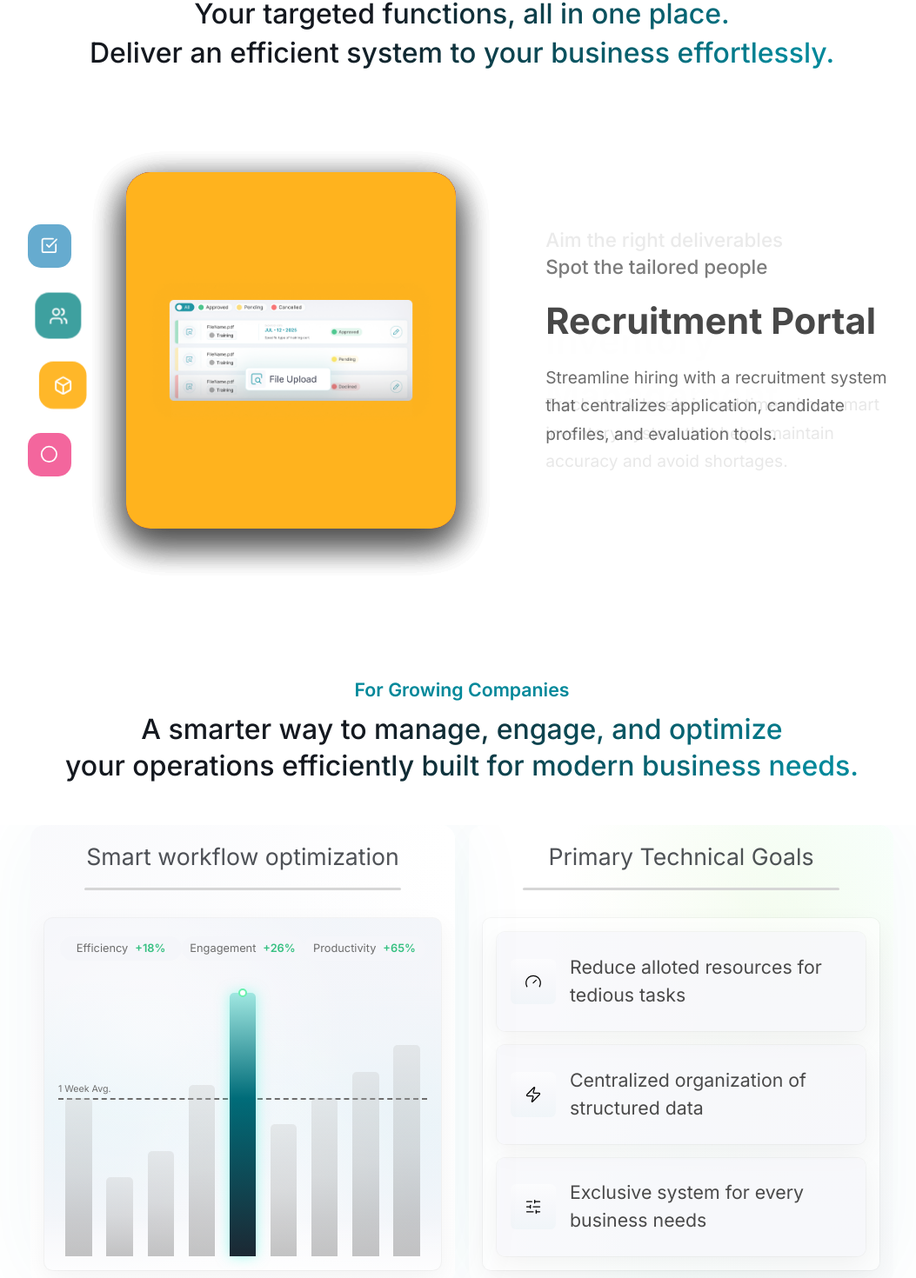
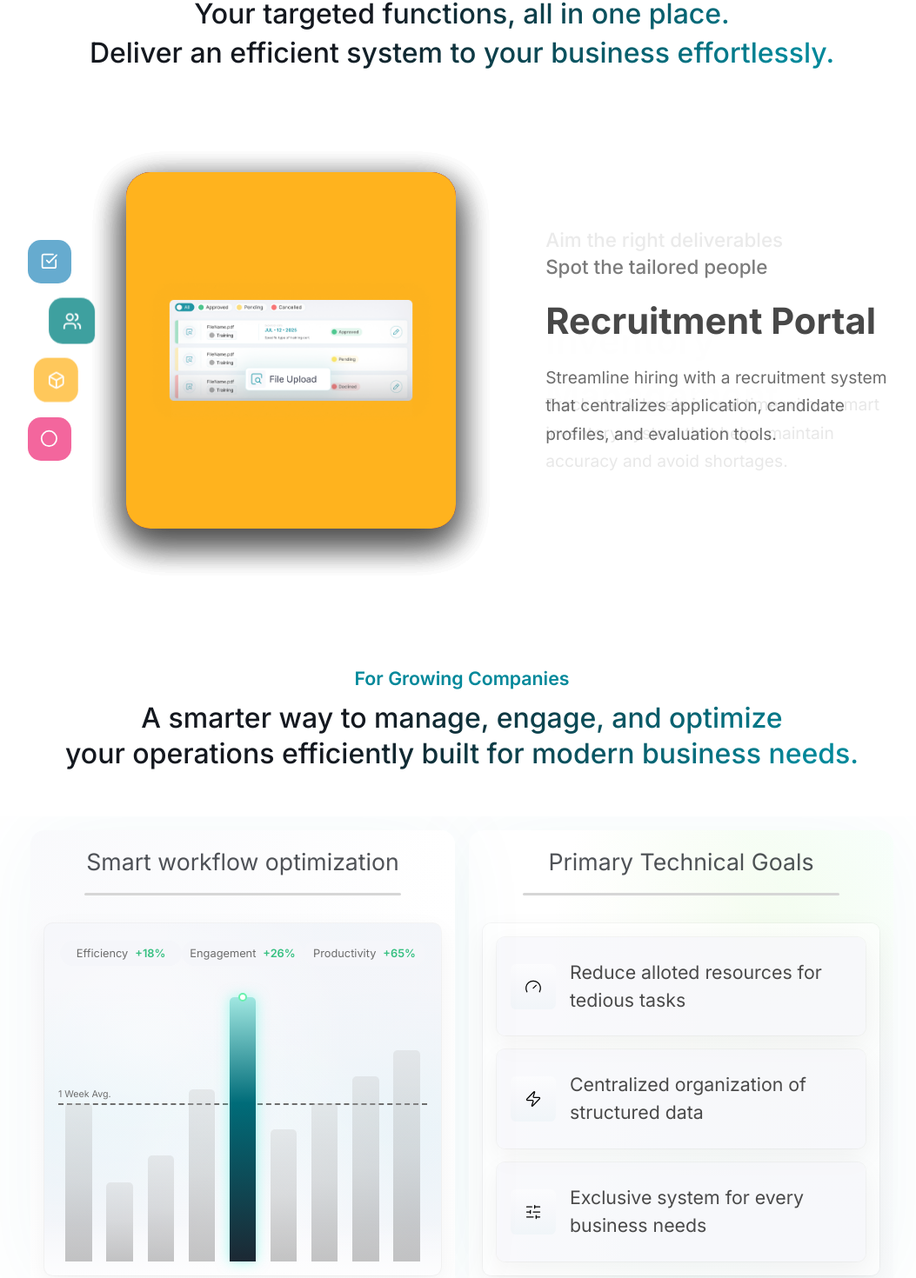
Before and after one commit to dnl-main/centaim-landing, a Next.js app in the folder frontend/: page / in a window 1280 px wide. Shown: the part 1478-2948 px from the top of the page at 87% size, without its empty margins (109-1162 px from the left). Built offline with nearby package versions, Linux system fonts and the light colour scheme.

Commit message:
added some modification/fix to the last push(media query)

```diff
--- a/frontend/src/app/(features)/landing/feature/feature.css
+++ b/frontend/src/app/(features)/landing/feature/feature.css
@@ -412,7 +412,7 @@
   flex-direction: column;
   justify-content: center;
   align-items: end;
-  gap: 30px;
+  gap: 18px;
   padding: 0px 0;
   position: relative;
   z-index: 10;
@@ -443,11 +443,18 @@
 
 .nav-item:hover,
 .nav-item.active {
-  transform: translateX(50%) scale(1.15);
+  transform: translateX(130%) scale(1.15);
+  transition: all 0.9s ease;
   /* box-shadow: 0 6px 20px rgba(0,0,0,0.25); */
   z-index: 30;
   opacity: 1;
   /* transform: translateX(50%); */
+  border-bottom-right-radius: 0;
+}
+
+.nav-item.appointment.active {
+  border-bottom-right-radius: 30%;
+  border-top-right-radius: 0;
 }
 
 .nav-item:not(.active) {
@@ -468,7 +475,7 @@
   background: var(--bg-color);
   border-radius: 0 30px 30px 0;
   transform: translateY(-50%);
-  transition: all 0.4s ease;
+  transition: all 0.7s ease;
   z-index: -1;
   clip-path: polygon(0% 0%, 100% 20%, 100% 80%, 0% 100%);
 }
--- a/frontend/src/app/(features)/landing/feature/featureMQ.css
+++ b/frontend/src/app/(features)/landing/feature/featureMQ.css
@@ -75,7 +75,8 @@
       transform: scale(1.15);
       /* box-shadow: 0 6px 20px rgba(0,0,0,0.25); */
       opacity: 1;
-      transform: translateY(50%);
+      transform: translateY(65%);
+      border-bottom-right-radius: 30%;
     }
 
     .nav-item:not(.active) {
@@ -192,18 +193,24 @@
   }
 
   .carousel-nav {
-    gap: 25px;
+    gap: 15px;
     padding: 20px 0;
   }
 
     .nav-item {
-      width: 40px;
-      height: 40px;
+      width: 38px;
+      height: 38px;
       font-size: 2.2rem;
+      border-radius: 35%;
     }
       .nav-item svg {
         width: 1.1rem;  /* 2 * root font size */
         height: 1.1rem;
+      }
+
+      .nav-item.active {
+        transform: translateX(170%) scale(1.15);
+        border-bottom-right-radius: 30%;
       }
 
   .carousel-content {
--- a/frontend/src/app/(features)/landing/industry/analytics-card.css
+++ b/frontend/src/app/(features)/landing/industry/analytics-card.css
@@ -223,3 +223,24 @@
   color: #777;
   line-height: 1.4;
 }
+
+@media (width < 768px) {
+.analytics-card__kpi-item {
+  width: 50%;
+}
+
+.analytics-card__bar-group {
+  height: 85%;
+}
+}
+
+
+@media (min-width: 768px) and (max-width: 1275px) {
+.analytics-card__kpi-item {
+  width: 50%;
+}
+
+.analytics-card__bar-group {
+  height: 85%;
+}
+}
--- a/frontend/src/app/(features)/landing/industry/industry.css
+++ b/frontend/src/app/(features)/landing/industry/industry.css
@@ -4,19 +4,19 @@
   max-width: 100vw;
   box-sizing: border-box;
   overflow-y: hidden;
-  min-height: 88vh;
+  height: 100vh;
   padding: 2vh;
   /* background-color: red; */
 }
 
   .industry-box {
     /* background-color: slategray;  */
-      width: 100%;
-  max-width: 100vw;
-  box-sizing: border-box;
-  overflow-y: hidden;
+    width: 100%;
+    max-width: 100vw;
+    box-sizing: border-box;
+    overflow-y: hidden;
     height: 100%;
-    padding-bottom: 4vh;
+    padding-bottom: 0vh;
   }
 
     .industry-box-in {
@@ -41,9 +41,10 @@
         align-items: center;
         text-align: center;
         gap: 1vh;
-        padding-top: 6vh;
-        padding-bottom: 2vh;
+        padding-top: 5vh;
+        padding-bottom: 3vh;
         width: 100%;
+        height: 23%;
         max-width: 100vw;
         box-sizing: border-box;
         overflow-y: hidden;
@@ -83,7 +84,8 @@
         box-sizing: border-box;
         overflow-y: hidden;
         gap: 2vh;
-        padding: 0vh 16vh;
+        padding: 2vh 16vh 0vh 16vh;
+        height: 80%;
       }
 
         .industry-content-left {
@@ -128,7 +130,7 @@
               font-size: var(--font-size-20);
               font-weight: var(--font-weight-regular);
               color: var(--black-color-opacity-75);
-
+              text-align: center;
             }
             .industry-content-left-header-line {
               background-color: var(--gray-100);
--- a/frontend/src/app/(features)/landing/industry/industryMQ.css
+++ b/frontend/src/app/(features)/landing/industry/industryMQ.css
@@ -2,15 +2,18 @@
   /* --- 1. Industry Container and Heading Adjustments --- */
   .industry {
     /* Relax constraints on mobile */
-    min-height: auto;
     padding: 1vh 0;
+    height: 150vh;
+  }
+
+  .industry-box-in {
+    justify-content: start;
+    align-items: start;
   }
 
   .industry-heading {
-    padding-top: 4vh;
-    padding-bottom: 1vh;
-    padding-left: 2vh;
-    padding-right: 2vh;
+    padding: 2vh 2vh 1vh;
+    height: 10%;
   }
 
   .industry-heading-medium {
@@ -36,29 +39,25 @@
     width: 100%;
     gap: 3vh; /* Increased vertical spacing between the stacked blocks */
     /* Remove large horizontal padding */
-    padding: 0vh 5vh;
+    padding: 0vh 7vh;
+    height: 100%;
   }
 
   /* Ensure both content sections take up full width */
   .industry-content-left,
   .industry-content-right {
     width: 100%;
-    height: auto; /* Let the content define the height */
-    padding: 3vh 3vh; /* Adjust internal padding */
-    box-shadow: 0px 4px 15px rgba(0, 136, 154, 0.08); /* Stronger visible shadow on mobile */
+    height: 100%;
+    padding: 3vh 2vh;
+    box-shadow: 0 6px 18px rgba(0, 136, 154, 0.08);
   }
 
   /* Adjust the height of the left box to better fit the AnalyticsCard */
-  .industry-content-left {
-      /* Adjust the fixed height used on desktop, giving it more breathing room if needed */
-      height: 65vh;
-  }
-
   .industry-content-left-header-medium  {
-    font-size: var(--font-24);
+    font-size: var(--font-18);
   }
   .industry-content-right-header-medium  {
-    font-size: var(--font-24);
+    font-size: var(--font-18);
   }
 
   /* Reset background gradients for mobile if they are causing performance issues */
@@ -88,7 +87,7 @@
   }
 
   .industry-content-right-cards-card-regular {
-    font-size: var(--font-14); /* Slightly smaller text for cards */
+    font-size: var(--font-10); /* Slightly smaller text for cards */
   }
 }
 
@@ -120,21 +119,24 @@
   .industry-content {
     flex-direction: row;
     gap: 4vh;
-    padding: 0 3vh;
+    padding: 2vh 16vh 0vh;
   }
 
   .industry-content-left,
   .industry-content-right {
     width: 100%;
-    height: auto;
-    padding: 4vh;
+    height: 100%;
+    padding: 3vh 2vh;
     box-shadow: 0 6px 18px rgba(0, 136, 154, 0.08);
   }
+    .industry-content-left-header-medium  {
+      font-size: var(--font-16);
+    }
+    .industry-content-right-header-medium  {
+      font-size: var(--font-16);
+    }
 
   /* Maintain good proportion for visual-heavy left panel */
-  .industry-content-left {
-    height: 60vh;
-  }
 
   /* --- Right Panel Cards --- */
   .industry-content-right-cards {
--- a/frontend/src/app/globals.css
+++ b/frontend/src/app/globals.css
@@ -16,7 +16,7 @@
 
 @media (min-width: 768px) and (max-width: 1300){
   :root {
-    --font-18: clamp(0.68rem, 1.1vw, 0.78rem);
+    --font-8: clamp(0.68rem, 1.1vw, 0.78rem);
     --font-10: clamp(0.70rem, 1.1vw, 0.80rem);
     --font-12: clamp(0.75rem, 1.2vw, 0.85rem);
     --font-14: clamp(0.85rem, 1.3vw, 0.95rem);
```
